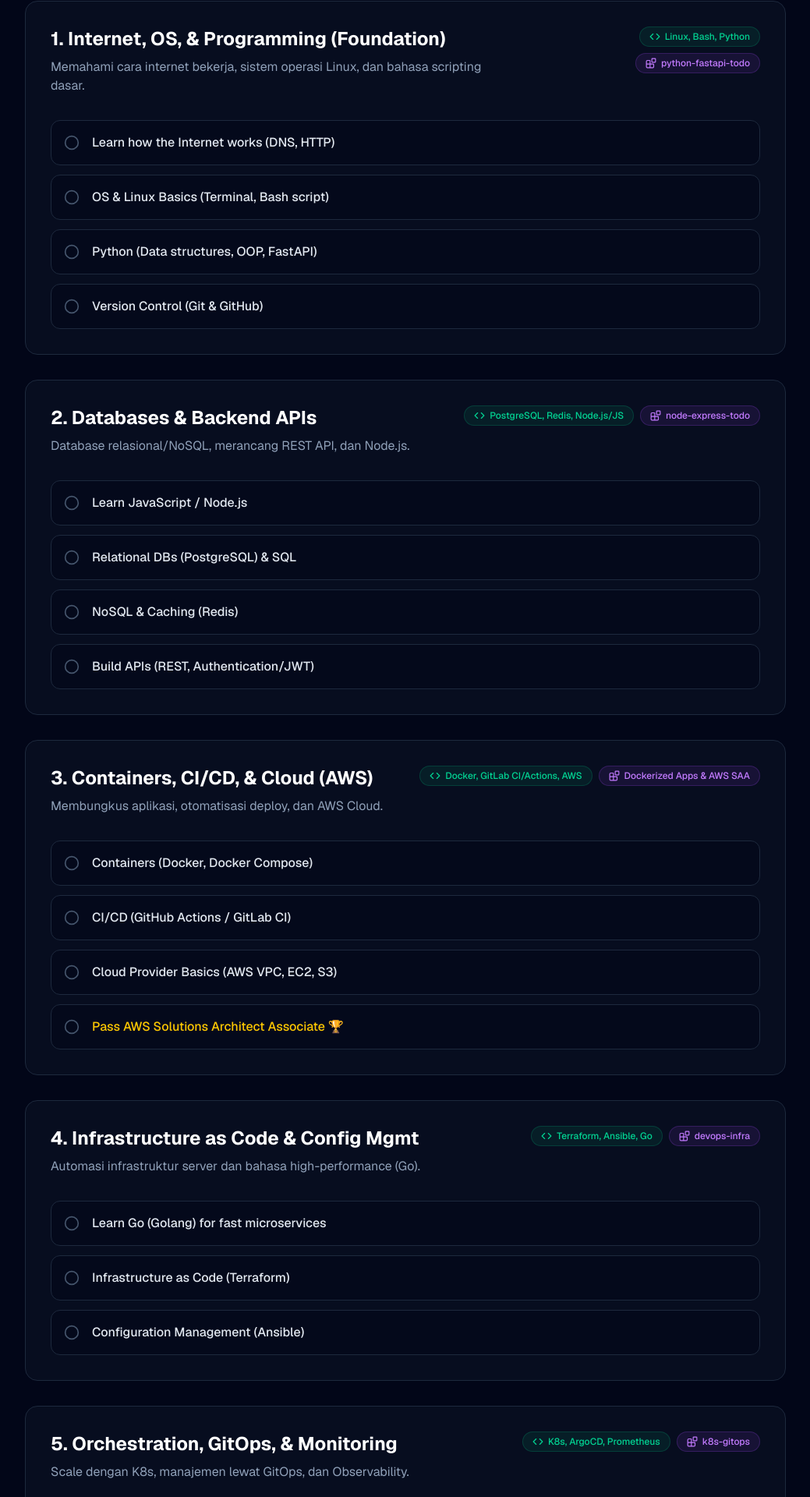
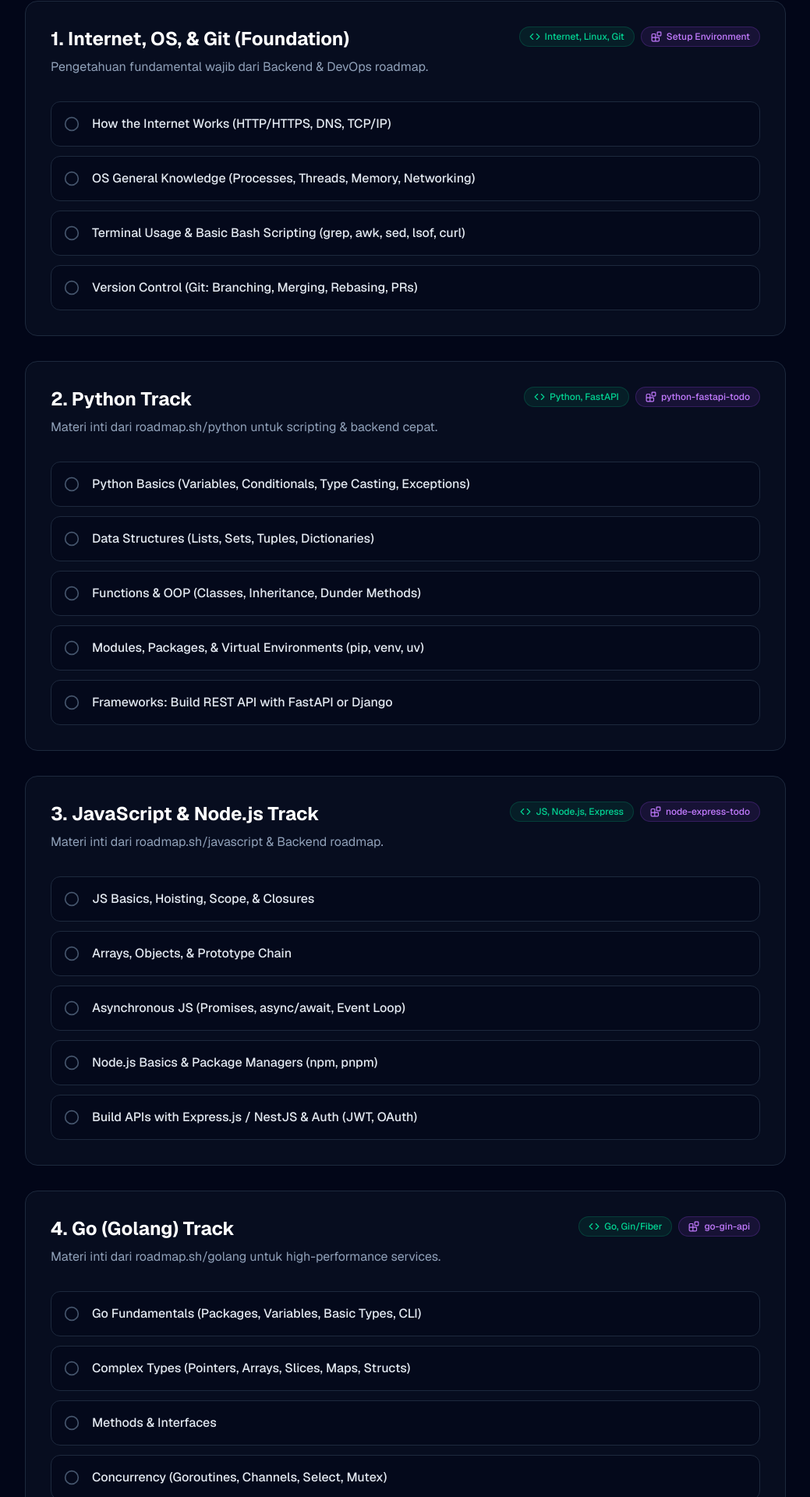
Before and after one commit to arighmt67-bit/roadmap-todo, a Next.js app: page / in a window 1280 px wide. Shown: the part 370-2290 px from the top of the page at 78% size, without its empty margins (120-1159 px from the left). Built offline with nearby package versions, Linux system fonts and the light colour scheme.

Commit message:
feat: expand roadmap to exactly match roadmap.sh tracks (Python, JS, Go, Java, DevOps, Backend)

```diff
--- a/app/data.ts
+++ b/app/data.ts
@@ -1,105 +1,141 @@
 export const phases = [
   {
     id: "step-1",
-    title: "1. Internet, OS, & Programming (Foundation)",
-    description: "Memahami cara internet bekerja, sistem operasi Linux, dan bahasa scripting dasar.",
-    goals: "Linux, Bash, Python",
-    project: "python-fastapi-todo",
+    title: "1. Internet, OS, & Git (Foundation)",
+    description: "Pengetahuan fundamental wajib dari Backend & DevOps roadmap.",
+    goals: "Internet, Linux, Git",
+    project: "Setup Environment",
     resources: [
-      { name: "DevOps Roadmap", url: "https://roadmap.sh/devops" },
-      { name: "Python Roadmap", url: "https://roadmap.sh/python" },
-      { name: "Linux Journey", url: "https://linuxjourney.com/" }
+      { name: "Backend: Internet", url: "https://roadmap.sh/backend" },
+      { name: "DevOps: OS & Linux", url: "https://roadmap.sh/devops" }
     ],
     tasks: [
-      { id: "t1-1", title: "Learn how the Internet works (DNS, HTTP)", done: false },
-      { id: "t1-2", title: "OS & Linux Basics (Terminal, Bash script)", done: false },
-      { id: "t1-3", title: "Python (Data structures, OOP, FastAPI)", done: false },
-      { id: "t1-4", title: "Version Control (Git & GitHub)", done: false },
+      { id: "t1-1", title: "How the Internet Works (HTTP/HTTPS, DNS, TCP/IP)", done: false },
+      { id: "t1-2", title: "OS General Knowledge (Processes, Threads, Memory, Networking)", done: false },
+      { id: "t1-3", title: "Terminal Usage & Basic Bash Scripting (grep, awk, sed, lsof, curl)", done: false },
+      { id: "t1-4", title: "Version Control (Git: Branching, Merging, Rebasing, PRs)", done: false },
     ],
   },
   {
     id: "step-2",
-    title: "2. Databases & Backend APIs",
-    description: "Database relasional/NoSQL, merancang REST API, dan Node.js.",
-    goals: "PostgreSQL, Redis, Node.js/JS",
-    project: "node-express-todo",
+    title: "2. Python Track",
+    description: "Materi inti dari roadmap.sh/python untuk scripting & backend cepat.",
+    goals: "Python, FastAPI",
+    project: "python-fastapi-todo",
     resources: [
-      { name: "Backend Roadmap", url: "https://roadmap.sh/backend" },
-      { name: "JavaScript Roadmap", url: "https://roadmap.sh/javascript" },
-      { name: "PostgreSQL Exercises", url: "https://pgexercises.com/" }
+      { name: "Python Roadmap", url: "https://roadmap.sh/python" }
     ],
     tasks: [
-      { id: "t2-1", title: "Learn JavaScript / Node.js", done: false },
-      { id: "t2-2", title: "Relational DBs (PostgreSQL) & SQL", done: false },
-      { id: "t2-3", title: "NoSQL & Caching (Redis)", done: false },
-      { id: "t2-4", title: "Build APIs (REST, Authentication/JWT)", done: false },
+      { id: "t2-1", title: "Python Basics (Variables, Conditionals, Type Casting, Exceptions)", done: false },
+      { id: "t2-2", title: "Data Structures (Lists, Sets, Tuples, Dictionaries)", done: false },
+      { id: "t2-3", title: "Functions & OOP (Classes, Inheritance, Dunder Methods)", done: false },
+      { id: "t2-4", title: "Modules, Packages, & Virtual Environments (pip, venv, uv)", done: false },
+      { id: "t2-5", title: "Frameworks: Build REST API with FastAPI or Django", done: false },
     ],
   },
   {
     id: "step-3",
-    title: "3. Containers, CI/CD, & Cloud (AWS)",
-    description: "Membungkus aplikasi, otomatisasi deploy, dan AWS Cloud.",
-    goals: "Docker, GitLab CI/Actions, AWS",
-    project: "Dockerized Apps & AWS SAA",
+    title: "3. JavaScript & Node.js Track",
+    description: "Materi inti dari roadmap.sh/javascript & Backend roadmap.",
+    goals: "JS, Node.js, Express",
+    project: "node-express-todo",
     resources: [
-      { name: "Docker Tutorial", url: "https://docs.docker.com/get-started/" },
-      { name: "AWS SAA (Stephane Maarek)", url: "https://www.udemy.com/course/aws-certified-solutions-architect-associate-saa-c03/" }
+      { name: "JavaScript Roadmap", url: "https://roadmap.sh/javascript" },
+      { name: "Node.js (Backend)", url: "https://roadmap.sh/backend" }
     ],
     tasks: [
-      { id: "t3-1", title: "Containers (Docker, Docker Compose)", done: false },
-      { id: "t3-2", title: "CI/CD (GitHub Actions / GitLab CI)", done: false },
-      { id: "t3-3", title: "Cloud Provider Basics (AWS VPC, EC2, S3)", done: false },
-      { id: "t3-4", title: "Pass AWS Solutions Architect Associate 🏆", done: false },
+      { id: "t3-1", title: "JS Basics, Hoisting, Scope, & Closures", done: false },
+      { id: "t3-2", title: "Arrays, Objects, & Prototype Chain", done: false },
+      { id: "t3-3", title: "Asynchronous JS (Promises, async/await, Event Loop)", done: false },
+      { id: "t3-4", title: "Node.js Basics & Package Managers (npm, pnpm)", done: false },
+      { id: "t3-5", title: "Build APIs with Express.js / NestJS & Auth (JWT, OAuth)", done: false },
     ],
   },
   {
     id: "step-4",
-    title: "4. Infrastructure as Code & Config Mgmt",
-    description: "Automasi infrastruktur server dan bahasa high-performance (Go).",
-    goals: "Terraform, Ansible, Go",
-    project: "devops-infra",
+    title: "4. Go (Golang) Track",
+    description: "Materi inti dari roadmap.sh/golang untuk high-performance services.",
+    goals: "Go, Gin/Fiber",
+    project: "go-gin-api",
     resources: [
-      { name: "Go Roadmap", url: "https://roadmap.sh/golang" },
-      { name: "Terraform Docs", url: "https://developer.hashicorp.com/terraform/tutorials" }
+      { name: "Golang Roadmap", url: "https://roadmap.sh/golang" }
     ],
     tasks: [
-      { id: "t4-1", title: "Learn Go (Golang) for fast microservices", done: false },
-      { id: "t4-2", title: "Infrastructure as Code (Terraform)", done: false },
-      { id: "t4-3", title: "Configuration Management (Ansible)", done: false },
+      { id: "t4-1", title: "Go Fundamentals (Packages, Variables, Basic Types, CLI)", done: false },
+      { id: "t4-2", title: "Complex Types (Pointers, Arrays, Slices, Maps, Structs)", done: false },
+      { id: "t4-3", title: "Methods & Interfaces", done: false },
+      { id: "t4-4", title: "Concurrency (Goroutines, Channels, Select, Mutex)", done: false },
+      { id: "t4-5", title: "Error Handling (defer, panic, recover) & Logging", done: false },
+      { id: "t4-6", title: "Web Frameworks: Build routing with Gin or Fiber", done: false },
     ],
   },
   {
     id: "step-5",
-    title: "5. Orchestration, GitOps, & Monitoring",
-    description: "Scale dengan K8s, manajemen lewat GitOps, dan Observability.",
-    goals: "K8s, ArgoCD, Prometheus",
-    project: "k8s-gitops",
+    title: "5. Java & Enterprise Track",
+    description: "Materi inti dari roadmap.sh/java untuk sistem perbankan/enterprise.",
+    goals: "Java, Spring Boot",
+    project: "java-springboot-api",
     resources: [
-      { name: "Killercoda K8s Labs", url: "https://killercoda.com/" },
-      { name: "ArgoCD Docs", url: "https://argo-cd.readthedocs.io/" }
+      { name: "Java Roadmap", url: "https://roadmap.sh/java" }
     ],
     tasks: [
-      { id: "t5-1", title: "Container Orchestration (Kubernetes, Helm)", done: false },
-      { id: "t5-2", title: "GitOps approach (ArgoCD)", done: false },
-      { id: "t5-3", title: "Monitoring & Observability (Prometheus, Grafana)", done: false },
+      { id: "t5-1", title: "Java Syntax, Data Types, & JVM Concepts (Garbage Collection)", done: false },
+      { id: "t5-2", title: "Java OOP, Interfaces, & Abstract Classes", done: false },
+      { id: "t5-3", title: "Collections Framework & Generics", done: false },
+      { id: "t5-4", title: "Build Tools (Maven, Gradle)", done: false },
+      { id: "t5-5", title: "Spring Framework & Spring Boot Basics (IoC, DI)", done: false },
+      { id: "t5-6", title: "Testing (JUnit, Mockito) & Spring Data JPA", done: false },
     ],
   },
   {
     id: "step-6",
-    title: "6. Enterprise Architecture & Microservices",
-    description: "Pola arsitektur besar, Java, dan Message Brokers.",
-    goals: "Java, Spring Boot, Kafka",
-    project: "microservices-polyglot",
+    title: "6. Databases, Caching & Brokers",
+    description: "Komponen stateful dari Backend & DevOps roadmap.",
+    goals: "PostgreSQL, Redis, Kafka",
+    project: "Polyglot Storage",
     resources: [
-      { name: "Java Roadmap", url: "https://roadmap.sh/java" },
-      { name: "System Design Primer", url: "https://github.com/donnemartin/system-design-primer" }
+      { name: "DBs & Brokers", url: "https://roadmap.sh/backend" }
     ],
     tasks: [
-      { id: "t6-1", title: "Java & OOP Principles", done: false },
-      { id: "t6-2", title: "Enterprise Backend (Spring Boot)", done: false },
-      { id: "t6-3", title: "Message Brokers (Apache Kafka)", done: false },
-      { id: "t6-4", title: "System Design & Microservices patterns", done: false },
-      { id: "t6-5", title: "Apply for SRE / DevOps / Backend roles 🎯", done: false },
+      { id: "t6-1", title: "Relational DBs (PostgreSQL) - ACID, Joins, Indexes, Normalization", done: false },
+      { id: "t6-2", title: "NoSQL DBs (MongoDB / DynamoDB)", done: false },
+      { id: "t6-3", title: "Caching (Redis / Memcached) - Eviction policies", done: false },
+      { id: "t6-4", title: "Message Brokers (Apache Kafka / RabbitMQ)", done: false },
+      { id: "t6-5", title: "ORMs (Object-Relational Mapping) concepts", done: false },
+    ],
+  },
+  {
+    id: "step-7",
+    title: "7. Cloud, Containers, & IaC",
+    description: "Materi infrastruktur dari roadmap.sh/devops.",
+    goals: "Docker, AWS, Terraform",
+    project: "devops-infra",
+    resources: [
+      { name: "DevOps Roadmap", url: "https://roadmap.sh/devops" }
+    ],
+    tasks: [
+      { id: "t7-1", title: "Containerization (Docker, Docker Compose, Volumes, Network)", done: false },
+      { id: "t7-2", title: "CI/CD Pipelines (GitHub Actions / GitLab CI)", done: false },
+      { id: "t7-3", title: "Cloud Provider (AWS: IAM, EC2, S3, VPC, RDS)", done: false },
+      { id: "t7-4", title: "Infrastructure as Code (Terraform - Modules, State)", done: false },
+      { id: "t7-5", title: "Configuration Management (Ansible - Playbooks, Inventory)", done: false },
+    ],
+  },
+  {
+    id: "step-8",
+    title: "8. Orchestration & Observability",
+    description: "Level tertinggi DevOps (K8s) dari roadmap.sh/devops.",
+    goals: "K8s, ArgoCD, Prometheus",
+    project: "k8s-gitops",
+    resources: [
+      { name: "DevOps Roadmap", url: "https://roadmap.sh/devops" }
+    ],
+    tasks: [
+      { id: "t8-1", title: "Kubernetes Basics (Pods, ReplicaSets, Deployments, Services)", done: false },
+      { id: "t8-2", title: "K8s Advanced (Ingress, ConfigMaps, Secrets, StatefulSets)", done: false },
+      { id: "t8-3", title: "K8s Package Manager (Helm)", done: false },
+      { id: "t8-4", title: "GitOps approach for K8s (ArgoCD)", done: false },
+      { id: "t8-5", title: "Monitoring (Prometheus, Grafana) & Logging (ELK / Loki)", done: false },
     ],
   }
 ];
```
